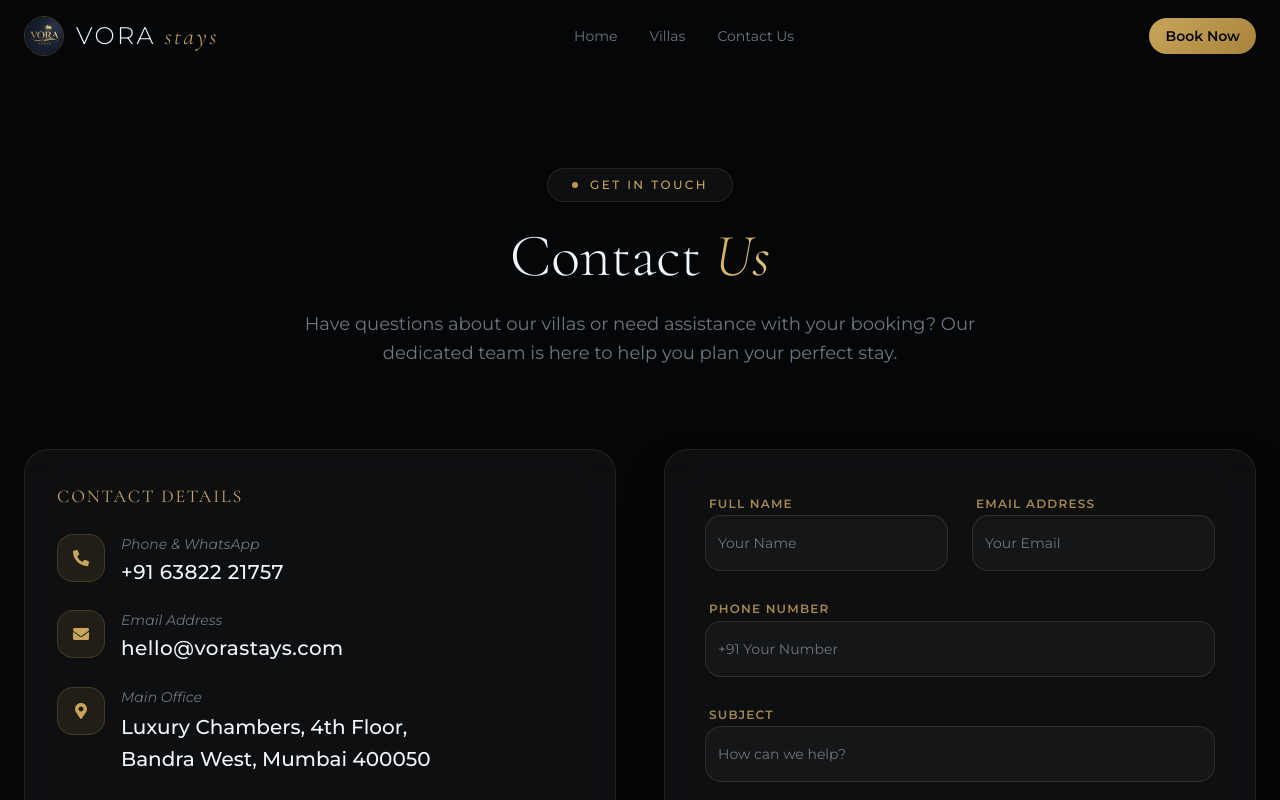
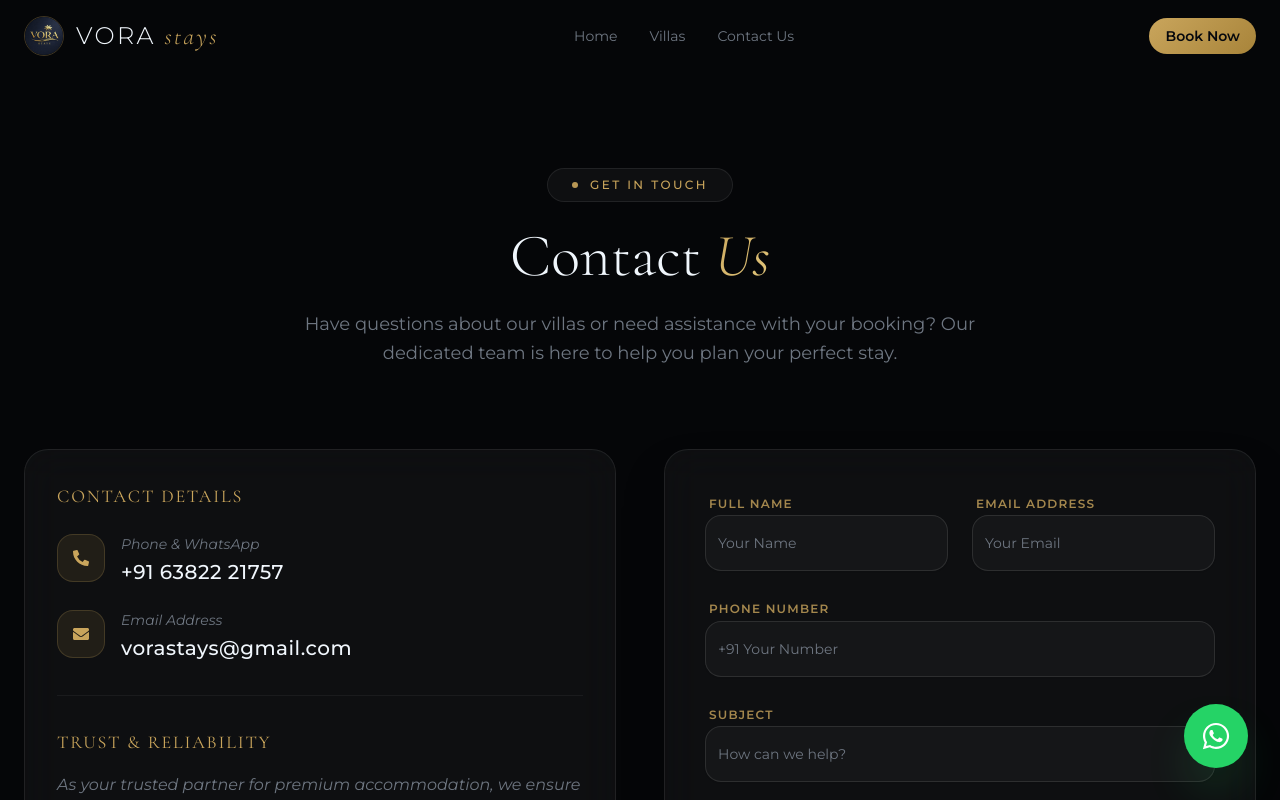
Before and after one commit to RGVision/website, a Next.js app: page /contact in a window 1280 px wide. Shown: the top 800 px of the page. Built offline with nearby package versions, Linux system fonts and the light colour scheme.

Commit message:
whatsapp

```diff
--- a/src/app/contact/page.tsx
+++ b/src/app/contact/page.tsx
@@ -79,10 +79,10 @@
                                         </div>
                                         <div>
                                             <p className="text-sm text-muted-foreground mb-1 italic">Email Address</p>
-                                            <a href="mailto:hello@vorastays.com" className="text-xl font-medium hover:text-gold transition-colors tracking-wide">hello@vorastays.com</a>
+                                            <a href="mailto:vorastays@gmail.com" className="text-xl font-medium hover:text-gold transition-colors tracking-wide">vorastays@gmail.com</a>
                                         </div>
                                     </div>
-                                    <div className="flex items-start gap-4 group">
+                                    <div className="flex items-start gap-4 group hidden">
                                         <div className="w-12 h-12 rounded-2xl bg-gold/10 flex items-center justify-center border border-gold/20 group-hover:bg-gold/20 transition-all">
                                             <FaMapMarkerAlt className="text-gold" />
                                         </div>
--- a/src/app/layout.tsx
+++ b/src/app/layout.tsx
@@ -1,6 +1,7 @@
 import "./globals.css";
 import Navbar from "@/components/Navbar";
 import Footer from "@/components/Footer";
+import WhatsAppButton from "@/components/shared/WhatsAppButton";
 import type { Metadata } from "next";
 
 export const metadata: Metadata = {
@@ -31,6 +32,7 @@
                     {children}
                 </main>
                 <Footer />
+                <WhatsAppButton />
             </body>
         </html>
     );
--- a/src/components/Footer.tsx
+++ b/src/components/Footer.tsx
@@ -70,7 +70,7 @@
                             <p className="text-sm text-muted-foreground italic">
                                 For personalized selections and group bookings, speak to our luxury travel experts.
                             </p>
-                            <a href="tel:+916382221757" className="text-lg font-display text-gold hover:text-white transition-colors">
+                            <a href="tel:+916382221757" className="text-lg text-gold hover:text-white transition-colors">
                                 +91 63822 21757
                             </a>
                             <p className="text-[10px] uppercase tracking-tighter text-muted-foreground">Available 24/7 for you</p>
--- /dev/null
+++ b/src/components/shared/WhatsAppButton.tsx
@@ -0,0 +1,33 @@
+"use client";
+
+import { FaWhatsapp } from "react-icons/fa";
+
+export default function WhatsAppButton() {
+  const phoneNumber = "916382221757";
+  const message = "Hello! I'm interested in booking a luxury villa with Vora Stays. Can you help me?";
+
+  const whatsappUrl = `https://wa.me/${phoneNumber}?text=${encodeURIComponent(message)}`;
+
+  return (
+    <div className="fixed bottom-8 right-8 z-[100] group">
+      {/* Tooltip/Label */}
+      <div className="absolute right-full mr-4 top-1/2 -translate-y-1/2 px-4 py-2 glass rounded-full opacity-0 group-hover:opacity-100 transition-all duration-300 pointer-events-none whitespace-nowrap border border-gold/20">
+        <p className="text-xs text-gold font-medium tracking-widest uppercase">Chat with an Expert</p>
+      </div>
+
+      {/* Button */}
+      <a
+        href={whatsappUrl}
+        target="_blank"
+        rel="noopener noreferrer"
+        className="relative flex items-center justify-center w-16 h-16 bg-[#25D366] rounded-full shadow-2xl shadow-[#25D366]/30 hover:shadow-[#25D366]/50 hover:-translate-y-1 transition-all duration-300"
+        aria-label="Chat on WhatsApp"
+      >
+        <FaWhatsapp className="text-3xl text-white" />
+
+        {/* Pulsing Effect */}
+        <span className="absolute inset-0 rounded-full bg-[#25D366] animate-ping opacity-20" />
+      </a>
+    </div>
+  );
+}
```
